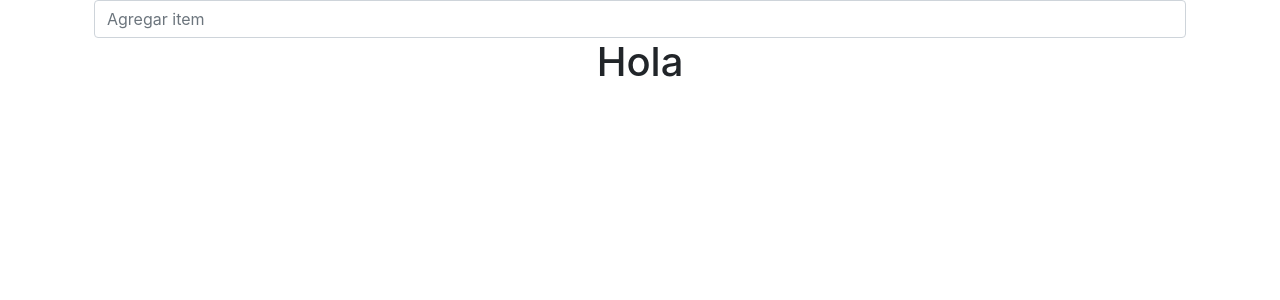
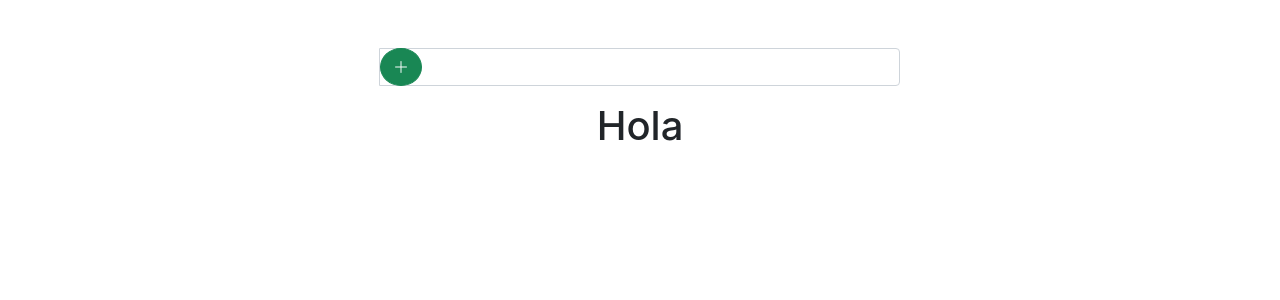
Before and after one commit to NicolasDelValle/Sprint4, a React (Create React App) app: page / in a window 1280 px wide. Shown: the top 300 px of the page. Built offline with nearby package versions, Linux system fonts and the light colour scheme.

Commit message:
arreglos de ui

```diff
--- a/public/index.html
+++ b/public/index.html
@@ -31,6 +31,11 @@
       integrity="sha384-1BmE4kWBq78iYhFldvKuhfTAU6auU8tT94WrHftjDbrCEXSU1oBoqyl2QvZ6jIW3"
       crossorigin="anonymous"
     />
+    <!--Bootstrap styles-->
+    <link
+      rel="stylesheet"
+      href="https://cdn.jsdelivr.net/npm/bootstrap-icons@1.8.1/font/bootstrap-icons.css"
+    />
     <title>React App</title>
   </head>
   <body>
--- a/src/components/inputItem.js
+++ b/src/components/inputItem.js
@@ -1,6 +1,6 @@
 import { useSelector, useDispatch } from "react-redux";
 import React, { useState } from "react";
-import { Button, FormControl, Container } from "react-bootstrap";
+import { Button, FormControl, InputGroup, Container } from "react-bootstrap";
 
 function InputItem() {
   const dispatch = useDispatch();
@@ -8,11 +8,15 @@ function InputItem() {
   const [valueToSet, setValueToSet] = useState(0);
   return (
     <Container>
-      <FormControl
-        placeholder="Agregar item"
-        aria-label="Username"
-        aria-describedby="basic-addon1"
-      />
+      <InputGroup className="mb-3 position-relative">
+        <Button className="rounded-circle position-absolute" variant="success">
+          <i className="bi bi-plus-lg"></i>
+        </Button>
+        <FormControl
+          aria-label="Example text with button addon"
+          aria-describedby="basic-addon1"
+        />
+      </InputGroup>
     </Container>
   );
 }
--- a/src/components/listContainer.js
+++ b/src/components/listContainer.js
@@ -4,7 +4,7 @@ import ItemList from "./ItemList";
 
 function ListContainer() {
   return (
-    <Container>
+    <Container className="w-50 p-5">
       <InputItem />
       <ItemList />
     </Container>
```
